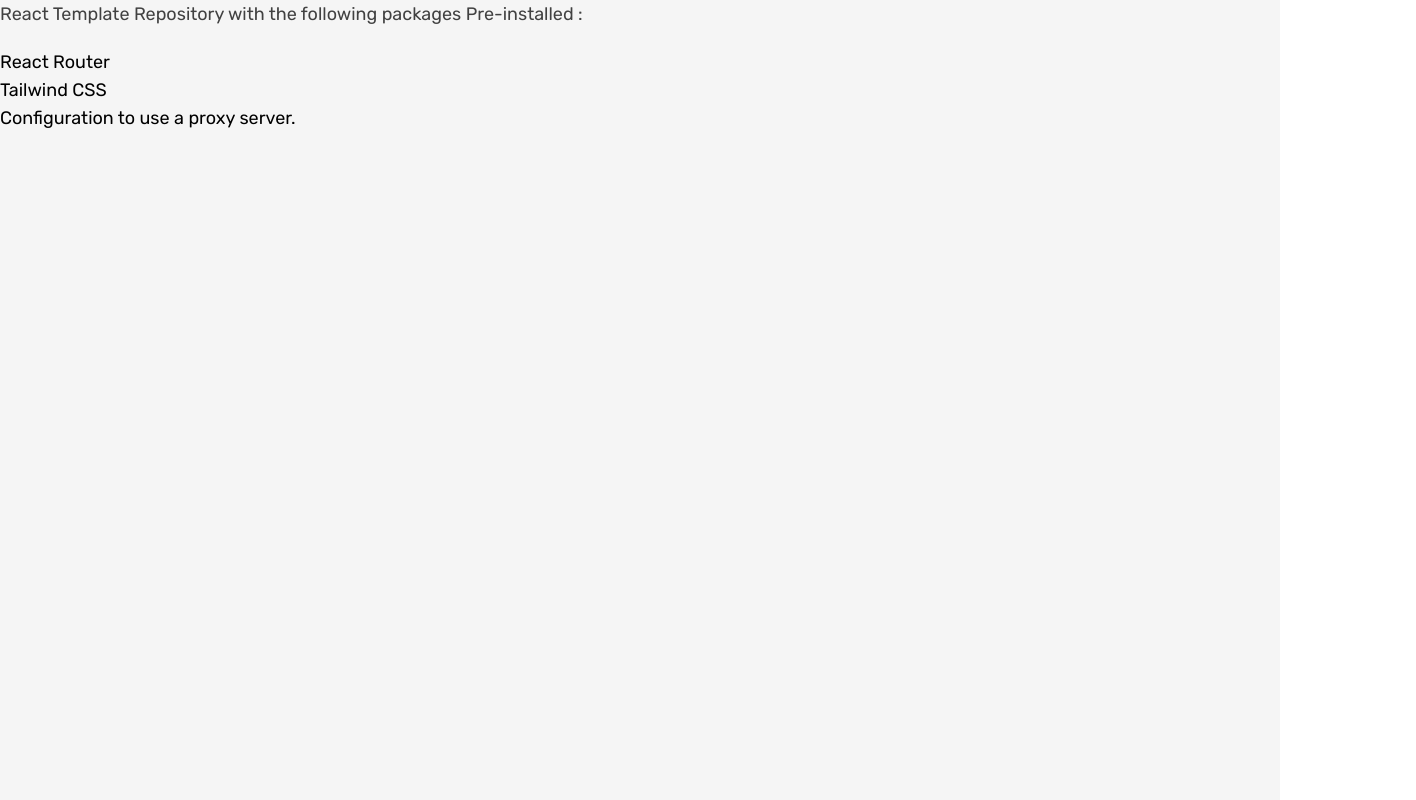
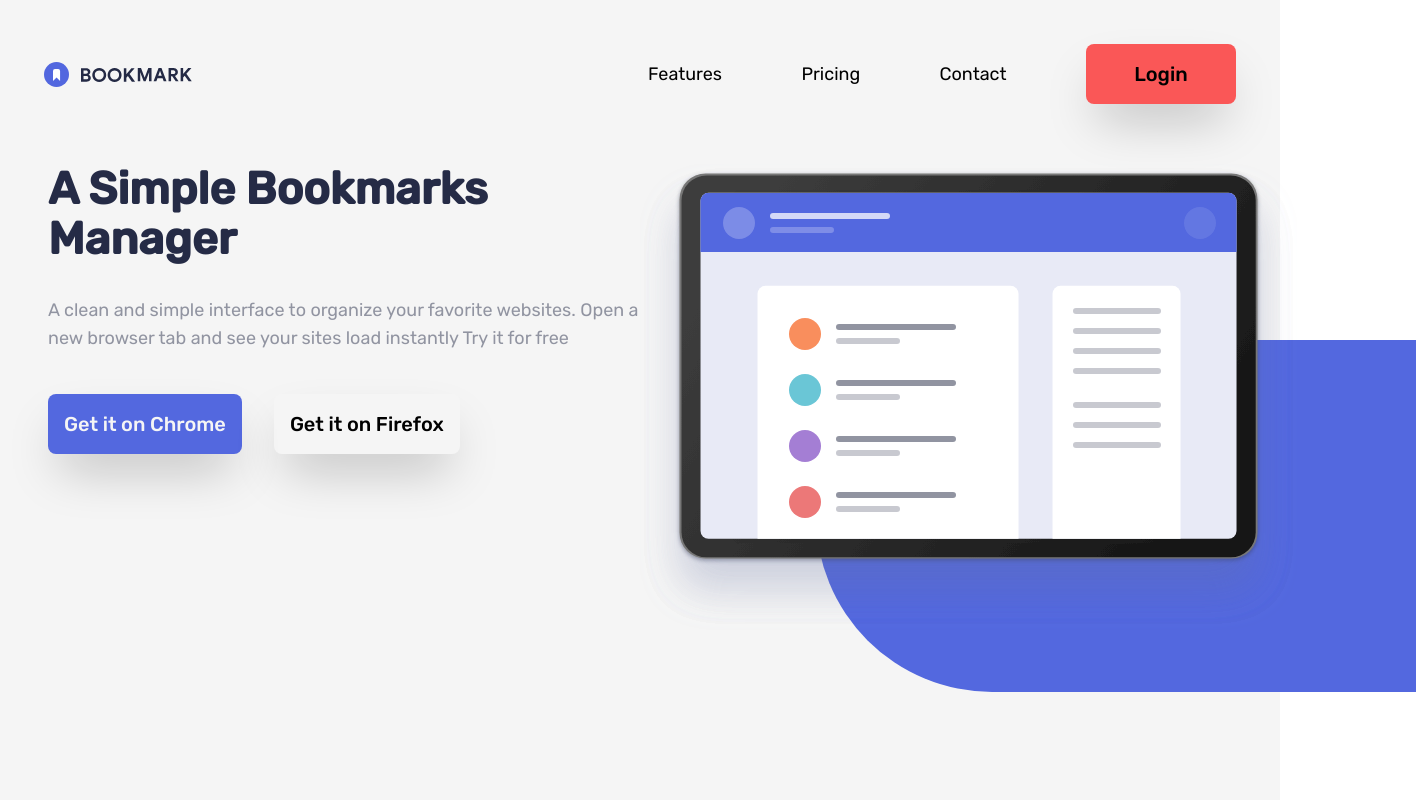
Before and after one commit to JohnstoneDev/bookmark-landing-page, a React (Create React App) app: page / in a window 1280 px wide. Shown: the top 800 px of the page, 1416 px wide, since content can reach past the window. Built offline with nearby package versions, Linux system fonts and the light colour scheme; a web font is replaced by a local one.

Commit message:
feat: Current HomePage changes

```diff
--- a/src/Components/HomeComponent/HomeComponent.js
+++ b/src/Components/HomeComponent/HomeComponent.js
@@ -1,17 +1,13 @@
-import { AnimatePresence, motion } from 'framer-motion'
+import { TopBox } from "../BoxView/Box"
+import { NavBar } from "../Navigation/NavBar"
+import { Features } from "../Features/Features"
 
 export const HomeComponent = () => {
 	return (
-		<motion.div>
-			<AnimatePresence>
-				<h1
-					className='text-4xl text-zinc-300 animate-pulse font-headings'> React Template Repository with the following packages Pre-installed :</h1>
-					<ol className='pt-5'>
-						<li>React Router</li>
-						<li>Tailwind CSS </li>
-						<li> Configuration to use a proxy server.</li>
-					</ol>
-			</AnimatePresence>
-		</motion.div>
+		<div className="p-8 min-w-screen min-h-screen space-y-8 bg-whitish">
+			<NavBar />
+			<TopBox />
+			<Features />
+		</div>
 	)
 }
```
